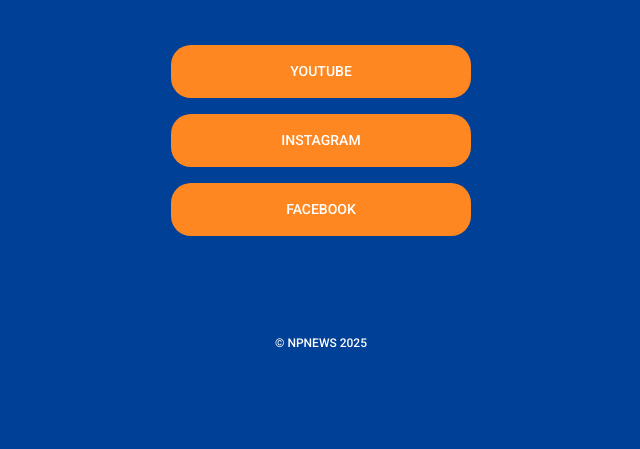
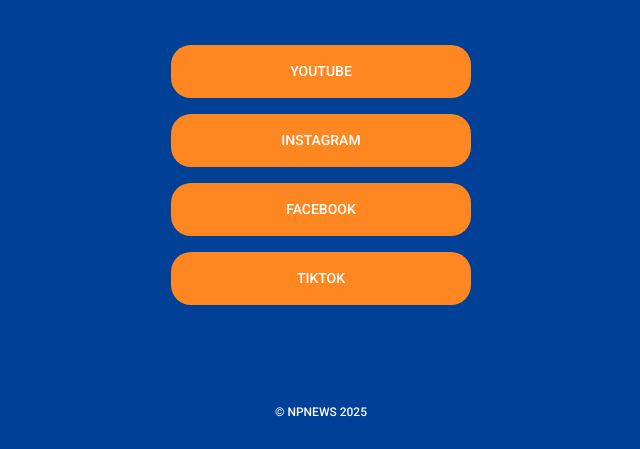
Before and after one commit to npnews/linktree, a plain HTML site: page index.html in a window 1280 px wide. Shown: the part 381-830 px from the top of the page, without its empty margins (319-959 px from the left). Before the commit the page ends 800 px from the top, so only its background shows below. Drawn offline with Linux system fonts and the light colour scheme.

Commit message:
Update index.html

```diff
--- a/index.html
+++ b/index.html
@@ -1,13 +1,3 @@
-<!DOCTYPE html>
-<html lang="en" >
-<head>
-  <meta charset="UTF-8">
-  <title>Untitled</title>
-  <link rel="stylesheet" href="./style.css">
-
-</head>
-<body>
-<!-- partial:index.partial.html -->
 <!DOCTYPE html>
 <html lang="pt-br">
 <head>
@@ -51,6 +41,11 @@
           href="https://www.facebook.com/profile.php?id=61575086393901"
           target="_blank">Facebook</a>
       </li>
+            <li>
+        <a
+          href="https://www.facebook.com/profile.php?id=61575086393901"
+          target="_blank">Tiktok</a>
+      </li>
     </ul>
   </main>
     <footer>
@@ -59,7 +54,3 @@
   </div>
 </body>
 </html>
-<!-- partial -->
-
-</body>
-</html>
```
